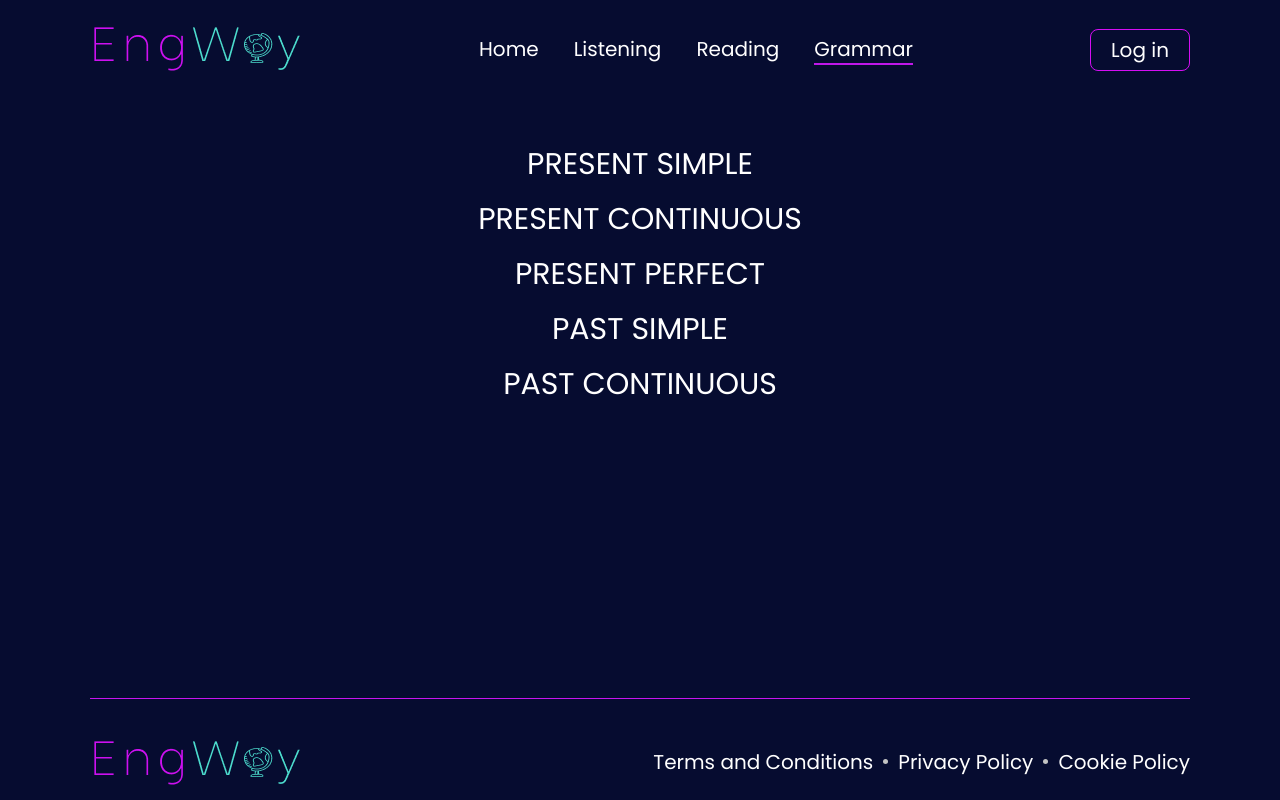
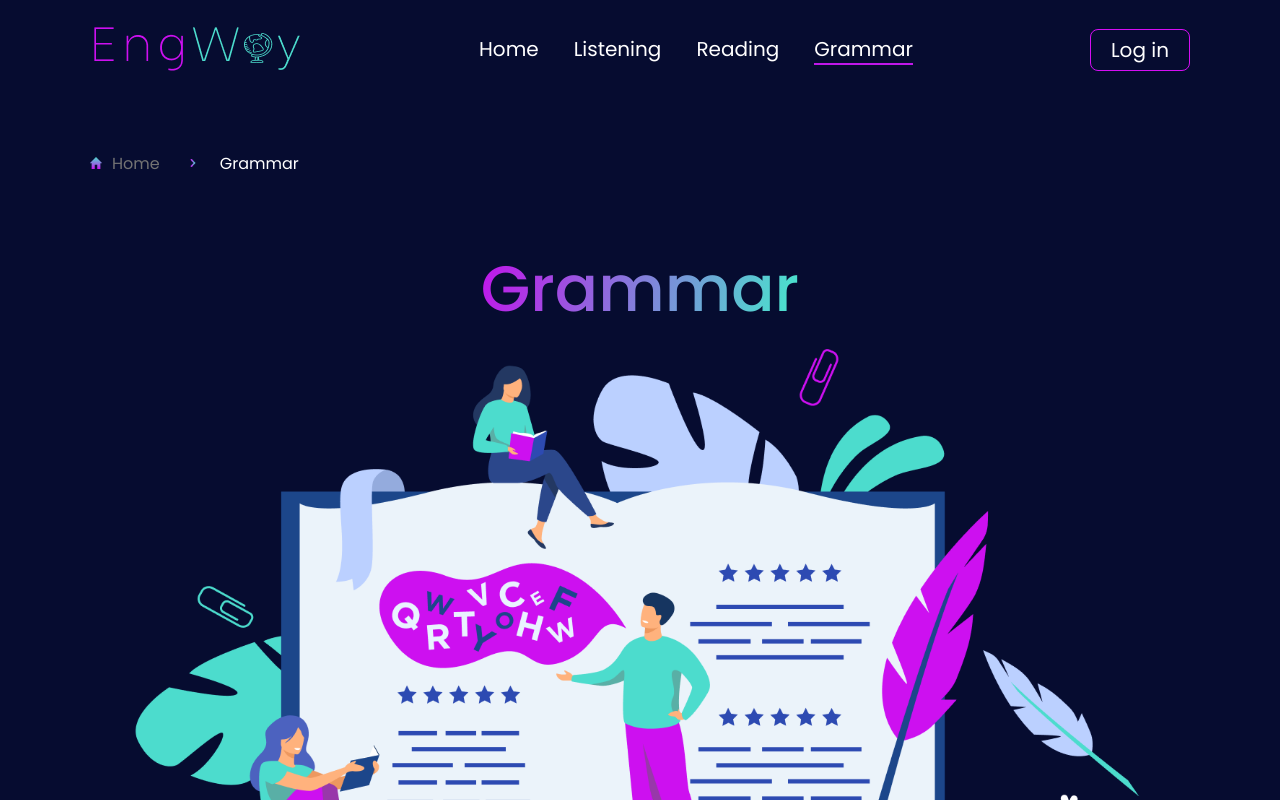
Before and after one commit to gg22hh/engWay, a React (Create React App) app: page /grammar in a window 1280 px wide. Shown: the top 800 px of the page. Built offline with nearby package versions, Linux system fonts and the light colour scheme.

Commit message:
added styles to grammar page

```diff
--- a/src/pages/Grammar/Grammar.css
+++ b/src/pages/Grammar/Grammar.css
@@ -1,3 +1,7 @@
+.grammar {
+    animation: grammar 2s;
+}
+
 .grammar__task-title,
 .grammar__test-title {
     font-size: 30px;
@@ -8,13 +12,15 @@
     text-transform: uppercase;
     cursor: pointer;
 }
-.grammar__task-subtitle {
-    font-size: 25px;
+.grammar__banner {
     text-align: center;
+    margin-bottom: 70px;
+}
+.grammar__title {
+    display: inline-block;
+    font-size: 64px;
+    line-height: 80px;
     margin-bottom: 20px;
-}
-.grammar__task-text {
-    margin-bottom: 25px;
 }
 .grammar__test {
     margin-bottom: 25px;
@@ -33,6 +39,64 @@
     flex-direction: column;
     gap: 15px;
 }
+.grammar__test {
+    animation: grammarTest 1s;
+}
 .grammar__answers {
     text-align: center;
 }
+.grammar__simples {
+    background: url(../../assets/images/grammar/grammar-test.svg) no-repeat
+        center;
+    background-size: contain;
+    height: 997px;
+    display: grid;
+    grid-template-columns: repeat(2, 45%);
+    justify-content: space-around;
+    color: black;
+    margin-bottom: 40px;
+}
+.grammar__tasks {
+    padding-top: 350px;
+    padding-left: 120px;
+    font-weight: 700;
+    font-size: 36px;
+    line-height: 54px;
+}
+.grammar__text {
+    width: 433px;
+    padding-top: 245px;
+}
+.grammar__task {
+    cursor: pointer;
+}
+.grammar__inner {
+    animation: grammarInner 1s;
+}
+
+@keyframes grammar {
+    0% {
+        opacity: 0;
+    }
+    100% {
+        opacity: 1;
+    }
+}
+
+@keyframes grammarInner {
+    0% {
+        transform: translateY(200%);
+    }
+    100% {
+        transform: translateY(0);
+    }
+}
+
+@keyframes grammarTest {
+    0% {
+        transform: translateY(200%);
+    }
+    100% {
+        transform: translateY(0);
+    }
+}
--- a/src/pages/Grammar/Grammar.js
+++ b/src/pages/Grammar/Grammar.js
@@ -1,26 +1,83 @@
-import React from "react";
+import React, { useState } from "react";
+import { Link } from "react-router-dom";
 import { simples } from "../../shared/projectData";
-import { GrammarSimple } from "./components/GrammarSimple";
 import "./Grammar.css";
+import grammarBg from "../../assets/images/grammar/grammar-banner.png";
+import { GrammarTest } from "./components/GrammarTest";
 
 export const Grammar = () => {
-    const grammarList = simples.map((item) => {
-        return (
-            <GrammarSimple
-                key={item.id}
-                title={item.title}
-                text1={item.text1}
-                subtitle={item.subtitle}
-                text2={item.text2}
-                rightAnswers={item.rigthAnswers}
-                tasks={item.tasks}
-            />
-        );
-    });
+    const initialState = {
+        simple1: false,
+        simple2: false,
+        simple3: false,
+        simple4: false,
+        simple5: false,
+    };
+    const [show, setShow] = useState(initialState);
     return (
         <div className="grammar">
             <div className="container">
-                <div className="grammar__inner">{grammarList}</div>
+                <div className="listening__nav">
+                    <div className="listening__nav-home">
+                        <Link to={"/"}>Home</Link>
+                    </div>
+                    <div className="listening__nav-next">
+                        <Link to={"/grammar"}>Grammar</Link>
+                    </div>
+                </div>
+                <div className="grammar__inner">
+                    <div className="grammar__banner">
+                        <h1 className="grammar__title">Grammar</h1>
+                        <img src={grammarBg} alt="" />
+                    </div>
+                    <div className="grammar__simples">
+                        <div className="grammar__tasks">
+                            {simples.map((item) => (
+                                <div
+                                    onClick={() =>
+                                        setShow({
+                                            ...initialState,
+                                            [`simple${item.id}`]: true,
+                                        })
+                                    }
+                                    key={item.id}
+                                    className="grammar__task"
+                                >
+                                    {item.title}
+                                </div>
+                            ))}
+                        </div>
+                        <div className="grammar__text">
+                            {simples.map(
+                                (item) =>
+                                    show[`simple${item.id}`] && (
+                                        <>
+                                            <div className="grammar__task-text">
+                                                {item.text1}
+                                            </div>
+                                            <p className="grammar__task-subtitle">
+                                                {item.subtitle}
+                                            </p>
+                                            <div className="grammar__task-text">
+                                                {item.text2}
+                                            </div>
+                                        </>
+                                    )
+                            )}
+                        </div>
+                    </div>
+                    <div className="grammar__test">
+                        {simples.map(
+                            (item) =>
+                                show[`simple${item.id}`] && (
+                                    <GrammarTest
+                                        rightAnswers={item.rigthAnswers}
+                                        tasks={item.tasks}
+                                    />
+                                )
+                        )}
+                    </div>
+                </div>
             </div>
         </div>
     );
--- a/src/pages/Reading/Reading.css
+++ b/src/pages/Reading/Reading.css
@@ -49,6 +49,8 @@
 .reading__tasks-top {
     display: flex;
     justify-content: end;
+    border-bottom: 10px solid #cd10f0;
+    border-radius: 8px;
     margin-bottom: 80px;
 }
 .reading__task-image img {
--- a/src/shared/projectData.js
+++ b/src/shared/projectData.js
@@ -206,7 +206,7 @@ export const simples = [
         title: "Present Continuous",
         text1: "Present Continuous Tense (Present Progressive Tense) – настоящее длительное время. В речи оно встречается так же часто, как и Present Simple. Главное, что надо знать о Present Continuous, – это время показывает длительность действия в настоящем. Длительность может проявляться по-разному: действие может продолжаться недолго, а может занимать большой промежуток времени. У Present Continuous есть множество функций, поэтому это время занимает важное место в грамматике английского языка.",
         subtitle: "Как образуется Present Continuous Tense",
-        text2: "Как и в любом английском предложении, на первом месте будет подлежащее, на втором – сказуемое. Сказуемое в Present Continuous состоит из вспомогательного глагола to be и основного глагола. To be в Present Continuous изменяется, поэтому нам необходимо вспомнить его формы: am, is, are. У основного глагола уходит частица to и появляется окончание —ing. Отрицательное предложение отличается от утвердительного только тем, что между вспомогательным глаголом и основным появляется частица not. То есть сказуемое выглядит так: сначала to be, после него частица not и затем основной глагол. Для того чтобы задать вопрос в Present Continuous, мы выносим to be на первое место, затем ставим подлежащее и после него основной глагол.",
+        text2: "Как и в любом английском предложении, на первом месте будет подлежащее, на втором – сказуемое. Сказуемое в Present Continuous состоит из вспомогательного глагола to be и основного глагола.",
         rigthAnswers: [
             "is cooking",
             "are walking",
@@ -251,8 +251,8 @@ export const simples = [
         id: 3,
         title: "Present Perfect",
         text1: "Present Perfect Tense (Present Perfect) — это настоящее совершенное время в английском языке. Оно обозначает действие, которое завершилось в настоящий момент времени. В этом и состоит основная сложность времени Present Perfect для изучающих. В русском языке нет времени аналогичного Present Perfect. Для нас если что-то происходит сейчас — это и есть настоящее, а если совершилось — это уже прошлое. Но не для англичан. Они воспринимают время немного по-другому. По логике носителей языка, действие вполне может закончиться и в настоящем или близко к настоящему моменту. Для выражения такой связи прошлого с настоящим и существует Present Perfect.",
-        subtitle: "Как образуется Present Perfect?",
-        text2: "Утвердительное предложение в Present Perfect образуется при помощи вспомогательного глагола have / has и смыслового глагола с окончанием -ed для правильных глаголов или третьей формы неправильного глагола (V3). Отрицательные предложения в Present Perfect образуется при помощи добавления частицы not после вспомогательного глагола have / has, но перед основным смысловым глаголом. Вопросительное предложение в Present Perfect образуется путем постановки вспомогательного глагола have / has в начало предложения.",
+        subtitle: "",
+        text2: "",
         rigthAnswers: [
             "has broken",
             "have answered",
@@ -298,7 +298,7 @@ export const simples = [
         title: "Past Simple",
         text1: "Past Simple – простое прошедшее время. Оно используется, если событие произошло в определенное время в прошлом и не продолжается в настоящем. Часто в Past Simple используются такие слова, как ago( 5 days ago – 5 дней назад), last … (last year – в прошлом году), yesterday (вчера), in …( in 1980 – в 1980 году) и т.п. Past Simple указывает на простое действие в прошлом, регулярные или повторявшиеся действия в прошлом или перечисление последовавших действий в прошлом",
         subtitle: "Как образуется Past Simple",
-        text2: "Чтобы образовать Past Simple, нужно употребить вторую форму глагола. У большинства глаголов она образуется путем добавления окончания “-ed” к инфинитиву. Если глагол заканчивается на “e“, добавляется просто “d“, если глагол заканчивается “y“, то она заменяется на “i” перед ). Отрицательные и вопросительные предложения в Past Simple строятся с помощью добавления формы прошедшего времени глагола “to do – did” и инфинитива смыслового глагола",
+        text2: "Чтобы образовать Past Simple, нужно употребить вторую форму глагола. У большинства глаголов она образуется путем добавления окончания “-ed” к инфинитиву.",
         rigthAnswers: ["came", "finished", "saw", "happened", "was"],
         tasks: [
             {
@@ -338,7 +338,7 @@ export const simples = [
         title: "Past Continuous",
         text1: "Past Continuous – прошедшее длительное время. Как следует из названия, оно отвечает за события, которые происходили в прошлом и продолжались какое-то время. Но на этом задачи Past Continuous не заканчиваются, и в этой статье мы познакомимся со всеми его особенностями.",
         subtitle: "Как образуется Past Continuous",
-        text2: "Сказуемое в Past Continuous состоит из вспомогательного глагола и основного глагола. Для того чтобы образовать Past Continuous, нам нужны формы прошедшего времени to be – was, were. Was используется в единственном числе, were – во множественном. У основного глагола мы убираем частицу to и добавляем окончание -ing. В отрицательном предложении между вспомогательным глаголом и основным ставится частица not. В вопросительном предложении в Past Continuous мы выносим на первое место вспомогательный глагол was (were), затем ставим подлежащее и основной глагол.",
+        text2: "Сказуемое в Past Continuous состоит из вспомогательного глагола и основного глагола. Для того чтобы образовать Past Continuous, нам нужны формы прошедшего времени to be – was, were. Was используется в единственном числе, were – во множественном. У основного глагола мы убираем частицу to и добавляем окончание -ing. В отрицательном предложении между вспомогательным глаголом и основным ставится частица not.",
         rigthAnswers: [
             "were playing",
             "was sitting",
```
Also changed, not shown: src/assets/images/grammar/grammar-banner.png (added), src/assets/images/grammar/grammar-test.svg (added).
